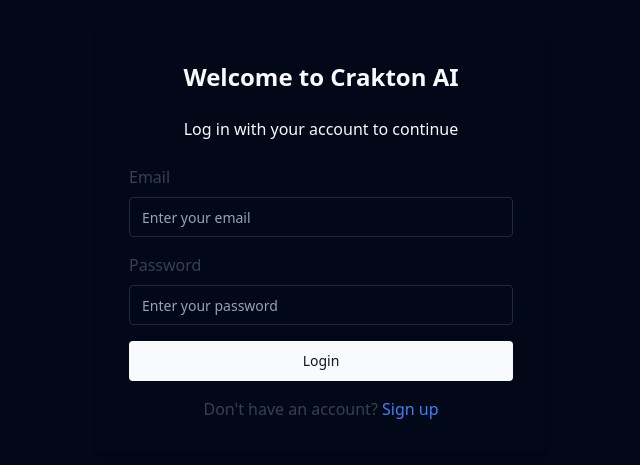
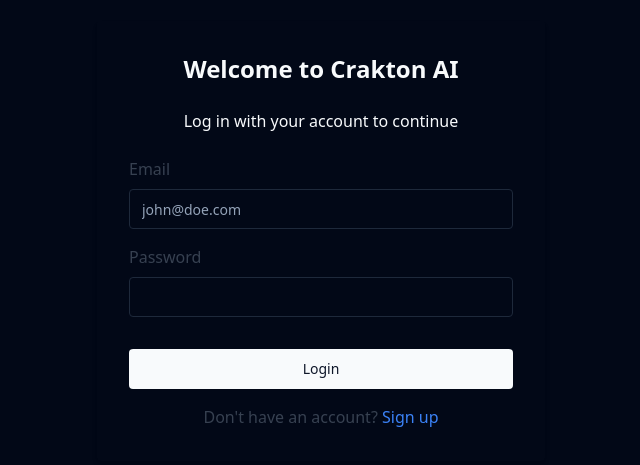
Before and after one commit to geekleteam/Crakton_team_Hackathon_1, a Next.js app: page /login in a window 1280 px wide. Shown: the part 159-624 px from the top of the page, without its empty margins (319-959 px from the left). Built offline with nearby package versions, Linux system fonts and the light colour scheme.

Commit message:
changes for login api with ui

```diff
--- a/src/app/login/page.tsx
+++ b/src/app/login/page.tsx
@@ -1,22 +1,65 @@
-import React from 'react';
+"use client";
+import React , {useState, useEffect} from 'react';
 import { Button } from "@/components/ui/button";
 import { Input } from "@/components/ui/input";
+import Shimmer from '@/components/ui/shimmer';
+import { useRouter } from "next/navigation";
+import { useToast } from "@/components/ui/use-toaster";
+import useLogin from '@/hooks/use-login';
+import useAuth from '@/hooks/use-auth';
 
 const LoginScreen = () => {
+  const router = useRouter()
+  const { setToken } = useAuth()
+
+  const { toast } = useToast();
+  const { mutate, data, isLoadingLogin, loginError } = useLogin();
+
+ useEffect(() =>{
+  if(data?.tokens?.access){
+    setToken(data?.tokens?.access)
+    router.push('/chat')
+  }
+ }, [data?.tokens?.access])
+
+  const [email, setEmail] = useState('');
+  const [password, setPassword] = useState('');
+
+  useEffect(() => {
+    if (loginError) {
+      toast({
+        title: "Error",
+        description: "Error logging in. Please try agian later",
+      });
+    }
+  }, [loginError, toast]);
+
+
+  const handleLogin = (e) => {
+    e.preventDefault();
+    mutate({
+      "username": email,
+      "password": password,
+    });
+  }
+
   return (
     <div className="flex items-center justify-center min-h-screen">
       <div className="p-8 rounded shadow-md w-full max-w-md">
         <h2 className="text-2xl font-semibold mb-6 text-center">Welcome to Crakton AI</h2>
         <h2 className="text-md  mb-6 text-center">Log in with your account to continue</h2>
 
-        <form>
+        <form onSubmit={handleLogin}>
           <div className="mb-4">
             <label className="block text-gray-700 mb-2" htmlFor="email">Email</label>
             <Input
               type="email"
               id="email"
               className="w-full px-3 py-2 border rounded focus:outline-none focus:ring focus:border-blue-300"
-              placeholder="Enter your email"
+              placeholder="john@doe.com"
+              required
+              value={email}
+              onChange={(e) => setEmail(e.target.value)}
             />
           </div>
           <div className="mb-4">
@@ -24,16 +67,26 @@
             <Input
               type="password"
               id="password"
+              required
               className="w-full px-3 py-2 border rounded focus:outline-none focus:ring focus:border-blue-300"
-              placeholder="Enter your password"
+              value={password}
+              onChange={(e) => setPassword(e.target.value)}
             />
           </div>
-          <Button
-            type="submit"
-            className="w-full py-2 px-4 rounded transition duration-200"
-          >
-           Login
-          </Button>
+
+
+          {isLoadingLogin ?
+              <Shimmer height={50} width='full' />
+            : <Button
+              type="submit"
+              className="w-full py-4 px-4 rounded transition duration-200 mt-4"
+              disabled={isLoadingLogin}
+            >
+              Login
+            </Button>
+          }
+
+
         </form>
 
         <div className="mt-4 text-center">
--- /dev/null
+++ b/src/hooks/use-auth.ts
@@ -0,0 +1,32 @@
+import { useState, useEffect, useCallback } from "react";
+
+function useAuth() {
+  const [isLoggedIn, setIsLoggedIn] = useState(false);
+
+  const checkLoginStatus = useCallback(() => {
+    const token = localStorage.getItem("token");
+    setIsLoggedIn(!!token);
+  }, []);
+
+  const setToken = useCallback((token) => {
+    localStorage.setItem("token", token);
+    setIsLoggedIn(!!token);
+  }, []);
+
+  const removeToken = useCallback(() => {
+    localStorage.removeItem("token");
+    setIsLoggedIn(false);
+  }, []);
+
+  useEffect(() => {
+    checkLoginStatus();
+  }, [checkLoginStatus]);
+
+  return {
+    isLoggedIn,
+    setToken,
+    removeToken,
+  };
+}
+
+export default useAuth;
--- /dev/null
+++ b/src/hooks/use-login.ts
@@ -0,0 +1,24 @@
+import { useMutation,  } from 'react-query'
+import { LoginService } from  '@/services/login'
+
+const useLogin = () => {
+	const {
+		data,
+		isLoading: isLoadingLogin,
+		error: loginError,
+		isSuccess,
+		mutate
+	} = useMutation(LoginService)
+
+
+
+	return {
+		data,
+		mutate,
+		isSuccess,
+		isLoadingLogin,
+		loginError
+	}
+}
+
+export default useLogin
--- /dev/null
+++ b/src/services/login.ts
@@ -0,0 +1,25 @@
+import { apiRoutes } from './utils/apiRoutes'
+
+export const LoginService = async (userInfo) => {
+	try {
+		const response = await fetch(apiRoutes.login, {
+			method: "POST",
+			headers: {
+				'Content-Type': 'application/json',
+			  },
+			  body: JSON.stringify(userInfo),
+		})
+		if (!response.ok) {
+			throw new Error("Network response was not ok")
+		}
+
+		const data = await response.json()
+
+		// Process the  data
+		return data
+	} catch (error) {
+		console.error("Error fetching  data:", error)
+
+		throw error
+	}
+}
--- a/src/services/utils/apiRoutes.ts
+++ b/src/services/utils/apiRoutes.ts
@@ -5,4 +5,5 @@
 
 export const apiRoutes = {
 	signup: getUrl("core/api/register/"),
+	login: getUrl("core/api/login/"),
 }
```
